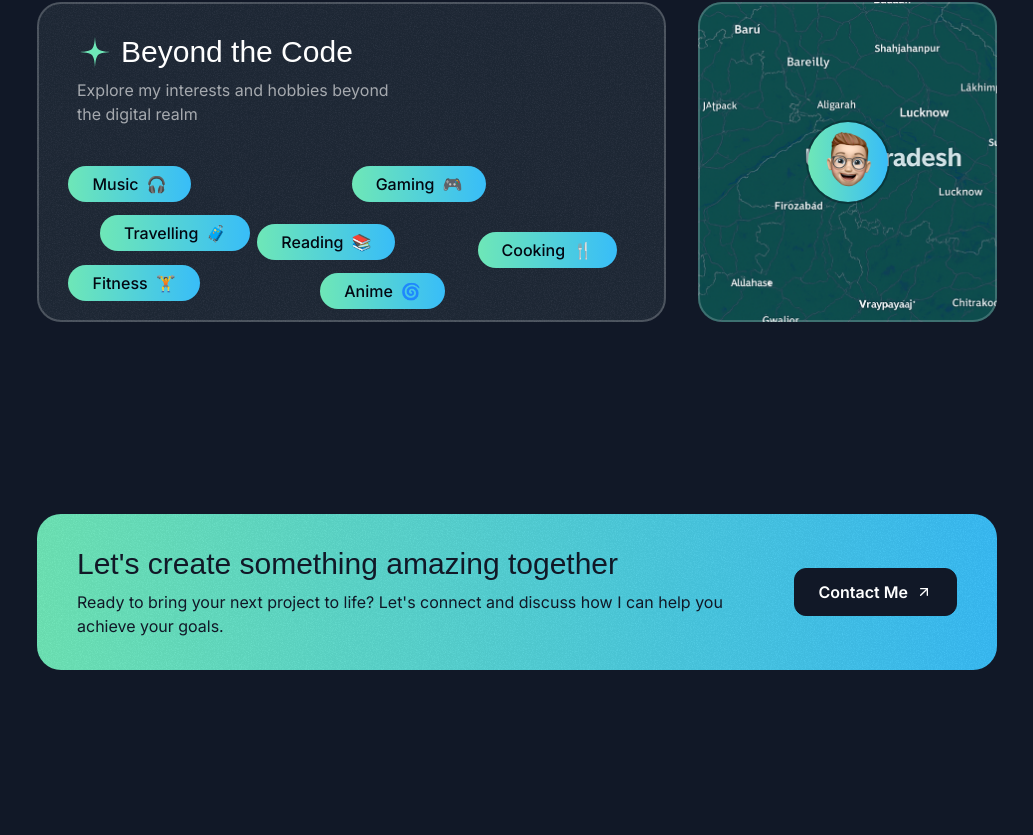
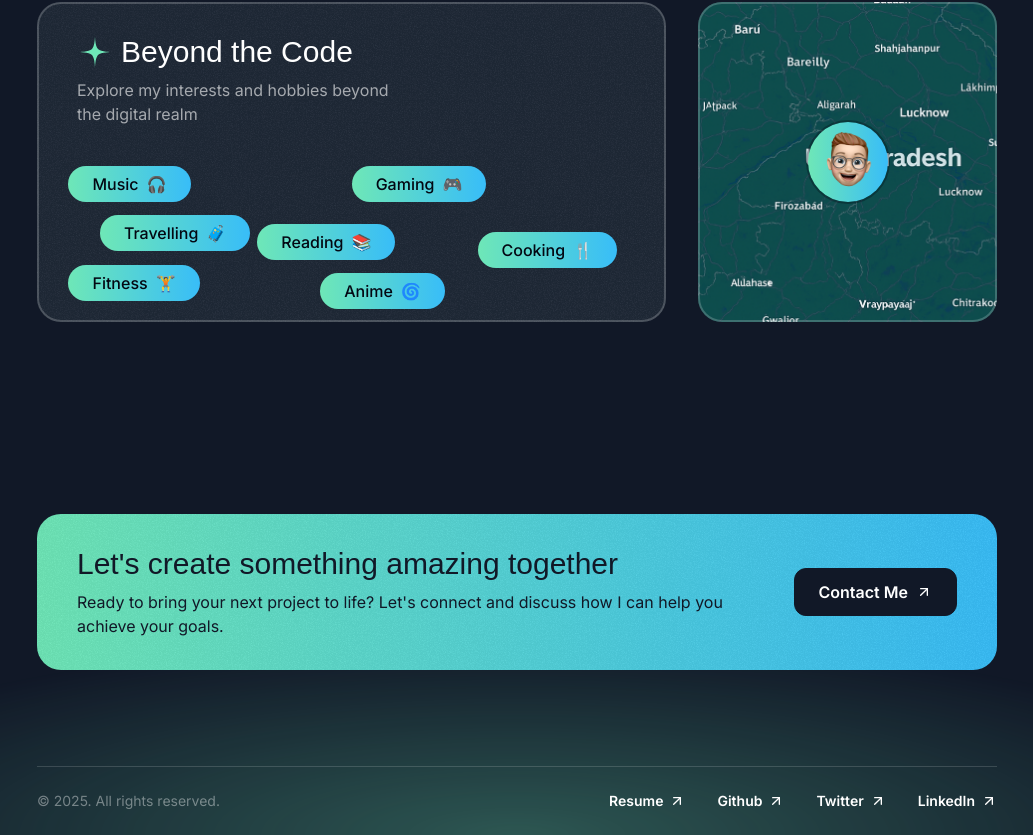
Before and after one commit to harrySentinel/Portfolio-v2, a Next.js app in the folder my-portfolio/: page / in a window 1280 px wide. Shown: the part 4562-5397 px from the top of the page, without its empty margins (123-1156 px from the left). Before the commit the page ends 5328 px from the top, so only its background shows below. Built offline with nearby package versions, Linux system fonts and the light colour scheme; a web font is replaced by a local one.

Commit message:
footer part done

```diff
--- a/my-portfolio/src/app/page.js
+++ b/my-portfolio/src/app/page.js
@@ -6,6 +6,7 @@
 import "./globals.css";
 import { AboutSection } from "@/sections/About";
 import { ContactSection } from "@/sections/Contact";
+import {Footer } from "@/sections/Footer"
 
 
 export default function Home() {
@@ -18,6 +19,7 @@
      <TestimonialsSection />
      <AboutSection />
      <ContactSection />
+     <Footer />
     </div>
   );
 }
--- a/my-portfolio/src/sections/Footer.jsx
+++ b/my-portfolio/src/sections/Footer.jsx
@@ -0,0 +1,39 @@
+import ArrowUpRightIcon from '@/assets/icons/arrow-up-right.svg';
+
+const footerLinks = [
+    {
+        title: 'Resume',
+        href: '#',
+    },
+        {
+        title: 'Github',
+        href: '#',
+    },
+        {
+        title: 'Twitter',
+        href: '#',
+    },
+        {
+        title: 'LinkedIn',
+        href: '#',
+    },
+]
+
+export const Footer = () => {
+    return <footer className='relative -z-10 overflow-x-clip'>
+        <div className='absolute h-[400px] w-[1600px] bottom-0 left-1/2 -translate-x-1/2 bg-emerald-300/30 [mask-image:radial-gradient(50%_50%_at_bottom_center,black,transparent)] -z-10'></div>
+        <div className="container">
+          <div className='border-t border-white/15 py-6 text-sm flex flex-col md:flex-row md:justify-between items-center gap-8'>
+            <div className='text-white/40'>&copy; 2025. All rights reserved.</div>
+            <nav className='flex flex-col md:flex-row items-center gap-8'>
+                {footerLinks.map((link) => (
+                  <a href="#" key={link.title} className='inline-flex items-center gap-1.5'>
+                    <span className='font-semibold'>{link.title}</span>
+                    <ArrowUpRightIcon className="size-4" />
+                  </a>
+                ))}
+            </nav>
+          </div>
+       </div>
+    </footer>
+}
```
